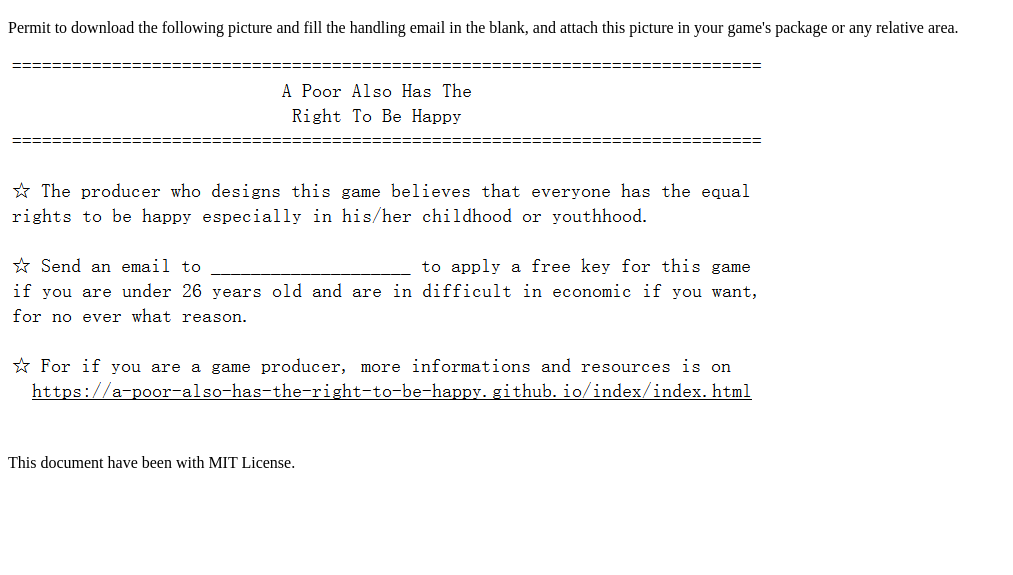
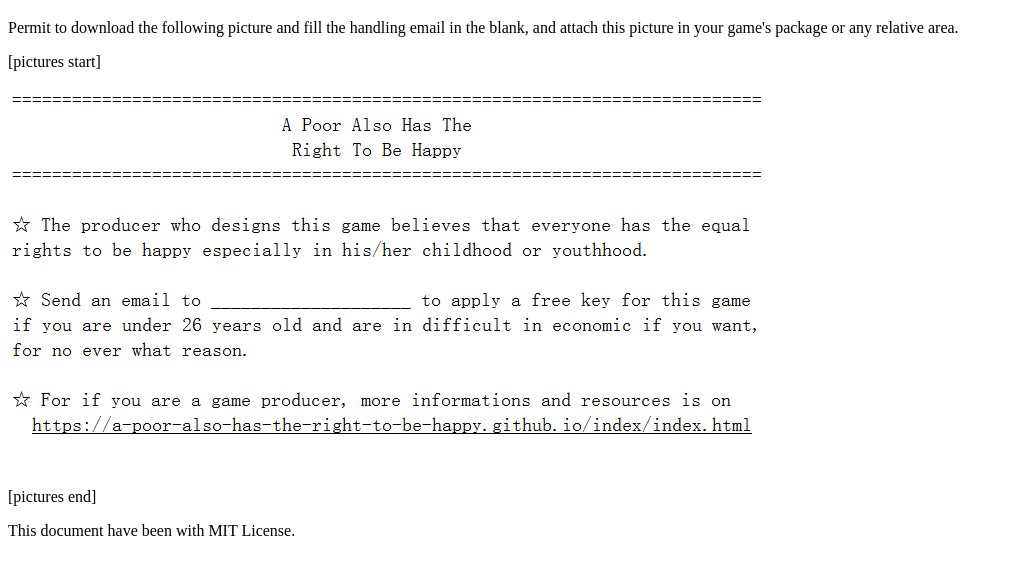
Before and after one commit to A-Poor-Also-Has-The-Right-To-Be-Happy/index, a plain HTML site: page index.html in a window 1280 px wide. Shown: the part 61-636 px from the top of the page, without its empty margins (0-1013 px from the left). Drawn offline with Linux system fonts and the light colour scheme.

Commit message:
Update index.html

```diff
--- a/index.html
+++ b/index.html
@@ -6,6 +6,8 @@
 <body>
   <h1>Join us</h1>
   <p>Permit to download the following picture and fill the handling email in the blank, and attach this picture in your game's package or any relative area.</p>
+  <p>[pictures start]</p>
   <p><img src="templates.png">
+  <p>[pictures end]</p>
   <p>This document have been with MIT License.</p>
 </body>
```
